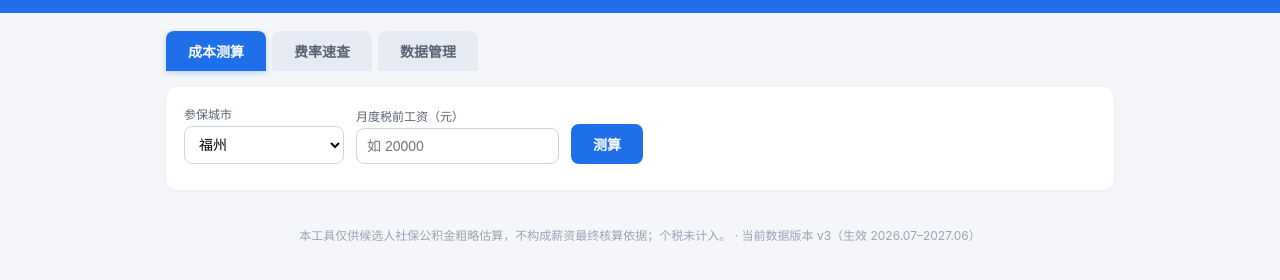
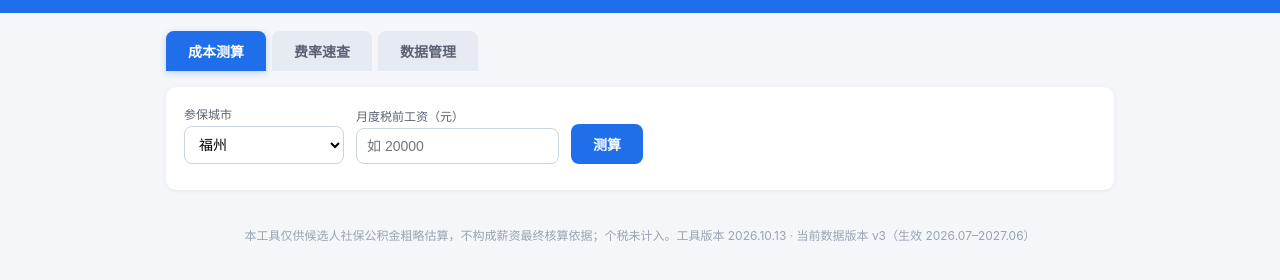
Before and after one commit to yutingwang0702/shebao-calculator, a plain HTML site: page index.html in a window 1280 px wide. Shown: the part 70-350 px from the top of the page. Drawn offline with Linux system fonts and the light colour scheme.

Commit message:
add: 页脚增加工具版本号 2026.10.13，便于识别缓存

```diff
--- a/index.html
+++ b/index.html
@@ -213,7 +213,7 @@
     <div class="note">操作说明：① 解锁后左侧选择城市，右侧直接修改各险种的基数上下限、单位/个人比例、固定值、险种生效日期；② 点「保存并生效」：若本机已配置 GitHub Token 会直接推送上线（约 1 分钟后全员刷新可见）；若未配置或推送失败，会<b>自动下载 data.json 并复制内容</b>，把内容发给管理员即可上线，<b>改动不会丢失</b>；③ 没改的城市原样保留，不会动；④ 也可点「批量导入 CSV」做整体替换/合并；⑤ 每次保存都会在「操作记录」里留痕，可下载当时数据快照。</div>
   </div>
 </div>
-<footer>本工具仅供候选人社保公积金粗略估算，不构成薪资最终核算依据；个税未计入。<span id="ver-foot"></span></footer>
+<footer>本工具仅供候选人社保公积金粗略估算，不构成薪资最终核算依据；个税未计入。<span>工具版本 2026.10.13</span><span id="ver-foot"></span></footer>
 <div id="toast"></div>
 
 <script>
```
